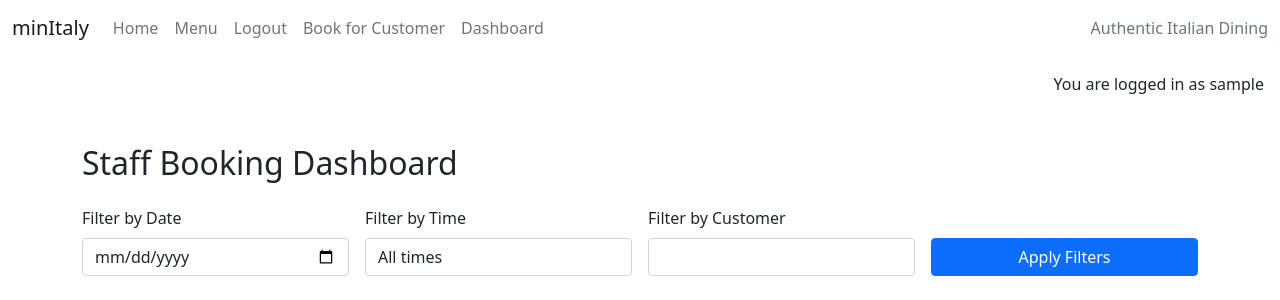
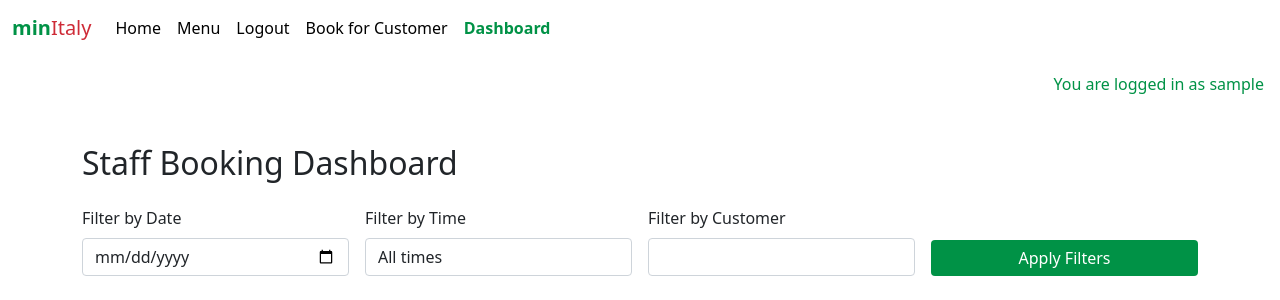
Before and after one commit to Fariba-Kamani/minitaly-booking-system, a Django app: page /staff/dashboard/ in a window 1280 px wide. Shown: the top 300 px of the page. Run offline with Django 4.2, Linux system fonts and the light colour scheme; the visitor is signed in with stand-in values (Sample User, id 1); data that the repository does not hold is empty; parts of the project's set-up code (start-up, migrations or seed data) failed here and were passed over.

Commit message:
style: improve responsiveness and styling of staff dashboard

```diff
--- a/staff/templates/staff/dashboard.html
+++ b/staff/templates/staff/dashboard.html
@@ -41,11 +41,11 @@
     </div>
 
     <div class="col-md-3 align-self-end">
-      <button type="submit" class="btn btn-primary w-100">Apply Filters</button>
+      <button type="submit" class="btn filter-btn w-100">Apply Filters</button>
     </div>
   </form>
-
-  <table class="table table-striped">
+  <div class="table-responsive">
+    <table class="table table-striped">
     <thead>
       <tr>
         <th>Customer</th>
@@ -65,17 +65,21 @@
         <td>{{ booking.num_guests }}</td>
         <td>{{ booking.special_request|default:"—" }}</td>
         <td>
-          <a href="{% url 'staff_booking_edit' booking.pk %}" class="btn btn-sm btn-warning">Edit</a>
 
-          <!-- Cancel button with modal trigger -->
-          <button
+          <div class="d-flex flex-column gap-2">
+            <a href="{% url 'staff_booking_edit' booking.pk %}" class="btn btn-sm btn-edit w-100">Edit</a>
+
+            <!-- Cancel button with modal trigger -->
+            <button
             type="button"
-            class="btn btn-sm btn-outline-danger"
+            class="btn btn-sm btn-cancel w-100"
             data-bs-toggle="modal"
             data-bs-target="#cancelModal{{ booking.id }}"
           >
             Cancel
-          </button>
+            </button>
+          </div>
+
 
           <!-- Modal -->
           <div
@@ -128,6 +132,7 @@
       </tr>
       {% endfor %}
     </tbody>
-  </table>
+    </table>
+  </div>
 </div>
 {% endblock %}
--- a/staff/templates/staff/staff_form.html
+++ b/staff/templates/staff/staff_form.html
@@ -102,7 +102,7 @@
     </div>
     {% endif %}
 
-    <button type="submit" class="btn btn-success">
+    <button type="submit" class="btn btn-signup">
         {% if form.instance.pk %}
           Update Booking
         {% else %}
--- a/static/css/style.css
+++ b/static/css/style.css
@@ -1,3 +1,35 @@
+/* base.html */
+
+/* Logo */
+.text-italy-green {
+    color: #009246 !important;  /* Italian green */
+  }
+
+  .text-italy-red {
+    color: #ce2b37 !important;  /* Italian red */
+  }
+
+/* Base nav-link style */
+.nav-link {
+    color: black !important;
+    transition: color 0.3s ease;
+  }
+
+  /* Active nav-link (Italian green) */
+  .nav-link.active {
+    color: #009246 !important;
+    font-weight: 600;
+  }
+
+  .status-login {
+    color: #009246 !important;
+  }
+
+  .status-log-out {
+    color: #CE2B37 !important;
+
+  }
+
 /* index.html */
 .hero-image {
     position: relative;
@@ -25,13 +57,81 @@
   }
 
   .btn-light:hover {
-    color: gray !important;
+    color: #009246 !important;
   }
 
   /* menu.html */
   .card.italian-border {
     border: 2px solid #CE2B37;
     border-radius: 10px;
+  }
+  /* staff_form.html */
+  .form-check-input:checked {
+    background-color: #009246;
+    border-color: #009246;
+  }
+
+  /* dashboard.html */
+  .filter-btn {
+    background-color: #009246;
+    color: white;
+    border: none;
+  }
+
+  .filter-btn:hover {
+    background-color: #afeecd;
+    color: black;
+  }
+
+  .btn-edit {
+    background-color: #009246;
+    color: white;
+    border: none;
+    min-width: 75px;
+  }
+
+  .btn-edit:hover {
+    background-color: #afeecd;
+    color: black;
+  }
+
+  .btn-cancel {
+    background-color: #c70039;
+    color: white;
+    border: none;
+    min-width: 75px;
+  }
+
+  .btn-cancel:hover {
+    background-color: #f07f9d;
+    color: black;
+  }
+
+
+  /* login.html, logout.html, and signup.html */
+
+  .link {
+    color: #009246;
+  }
+
+  .link:hover {
+    color: #007a3d;
+  }
+
+  input[type="checkbox"] {
+    accent-color: #009246;
+  }
+
+  .btn-signup {
+    background-color: #009246;
+    color: white;
+    margin-bottom: 2rem;
+    border: none;
+  }
+
+  .btn-signup:hover {
+    background-color: #afeecd; /* light green on hover */
+    color: black;
   }
 
   /* Footer */
@@ -41,5 +141,5 @@
   }
 
   .social-icons a:hover i {
-    color: gray;
+    color: #009246;
   }
--- a/templates/base.html
+++ b/templates/base.html
@@ -35,7 +35,7 @@
       crossorigin="anonymous"
     />
     <!-- style.css -->
-    <link rel="stylesheet" href="{% static 'css/style.css' %}">
+    <link rel="stylesheet" href="{% static 'css/style.css' %}" />
   </head>
 
   <body class="d-flex flex-column h-100 main-bg">
@@ -43,9 +43,7 @@
     <nav class="navbar navbar-expand-lg navbar-light bg-white">
       <div class="container-fluid">
         <a class="navbar-brand" href="{% url 'home' %}">
-          <span class="brand"
-            >m<span class="red-o">i</span>n<span class="thin">Italy</span></span
-          >
+          <span class="text-italy-green fw-bold">min</span><span class="text-italy-red fw-light">Italy</span>
         </a>
         <button
           class="navbar-toggler"
@@ -69,9 +67,11 @@
               >
             </li>
             <li class="nav-item">
-              <a class="nav-link {% if request.path == '/menu/' %}active{% endif %}"
-              href="{% url 'menu' %}"
-              >Menu</a>
+              <a
+                class="nav-link {% if request.path == '/menu/' %}active{% endif %}"
+                href="{% url 'menu' %}"
+                >Menu</a
+              >
             </li>
 
             {% if user.is_authenticated %}
@@ -84,28 +84,45 @@
             </li>
 
             {% if user.is_staff %}
+            {% url 'staff_booking_create' as staff_booking_create_url %}
             <li class="nav-item">
-              <a class="nav-link" href="{% url 'staff_booking_create' %}"
-                >Book for Customer</a
+              <a
+                class="nav-link {% if request.path == staff_booking_create_url %}active{% endif %}"
+                href="{{ staff_booking_create_url }}"
               >
+                Book for Customer
+              </a>
             </li>
+            {% url 'staff_dashboard' as staff_dashboard_url %}
             <li class="nav-item">
-              <a class="nav-link" href="{% url 'staff_dashboard' %}"
-                >Dashboard</a
+              <a
+                class="nav-link {% if request.path == staff_dashboard_url %}active{% endif %}"
+                href="{{ staff_dashboard_url }}"
               >
+                Dashboard
+              </a>
             </li>
             {% else %}
+            {% url 'booking_list' as booking_list_url %}
             <li class="nav-item">
-              <a class="nav-link" href="{% url 'booking_list' %}"
-                >My Bookings</a
+              <a
+                class="nav-link {% if request.path == booking_list_url %}active{% endif %}"
+                href="{{ booking_list_url }}"
               >
+                My Bookings
+              </a>
             </li>
+            {% url 'booking_create' as booking_create_url %}
             <li class="nav-item">
-              <a class="nav-link" href="{% url 'booking_create' %}"
-                >Book a Table</a
+              <a
+                class="nav-link {% if request.path == booking_create_url %}active{% endif %}"
+                href="{{ booking_create_url }}"
               >
+                Book a Table
+              </a>
             </li>
-            {% endif %} {% else %}
+            {% endif %}
+            {% else %}
             <li class="nav-item">
               <a
                 class="nav-link {% if request.path == signup_url %}active{% endif %}"
@@ -122,18 +139,18 @@
             </li>
             {% endif %}
           </ul>
-
-          <span class="navbar-text text-muted"> Authentic Italian Dining </span>
         </div>
       </div>
     </nav>
 
     <main class="flex-shrink-0 main-bg">
       {% if user.is_authenticated %}
-      <p class="text-end m-3">You are logged in as {{ user }}</p>
+      <p class="text-end m-3 status-login">You are logged in as {{ user }}</p>
       {% else %}
-      <p class="text-end m-3">You are not logged in</p>
-      {% endif %} {% block content %}
+      <p class="text-end m-3 status-log-out">You are not logged in</p>
+      {% endif %}
+
+      {% block content %}
       <!-- Content Goes here -->
       {% endblock content %}
     </main>
@@ -144,16 +161,36 @@
         <p class="mb-1">© 2025 MinItaly — All rights reserved.</p>
         <p class="mb-2 small">Proudly built by Code Instituters</p>
         <div class="social-icons d-flex justify-content-center gap-3">
-          <a href="https://www.facebook.com" class="text-dark social-link" target="_blank" aria-label="Facebook">
+          <a
+            href="https://www.facebook.com"
+            class="text-dark social-link"
+            target="_blank"
+            aria-label="Facebook"
+          >
             <i class="fab fa-facebook fa-lg"></i>
           </a>
-          <a href="https://www.twitter.com" class="text-dark social-link" target="_blank" aria-label="Twitter">
+          <a
+            href="https://www.twitter.com"
+            class="text-dark social-link"
+            target="_blank"
+            aria-label="Twitter"
+          >
             <i class="fab fa-twitter fa-lg"></i>
           </a>
-          <a href="https://www.instagram.com" class="text-dark social-link" target="_blank" aria-label="Instagram">
+          <a
+            href="https://www.instagram.com"
+            class="text-dark social-link"
+            target="_blank"
+            aria-label="Instagram"
+          >
             <i class="fab fa-instagram fa-lg"></i>
           </a>
-          <a href="https://www.youtube.com" class="text-dark social-link" target="_blank" aria-label="YouTube">
+          <a
+            href="https://www.youtube.com"
+            class="text-dark social-link"
+            target="_blank"
+            aria-label="YouTube"
+          >
             <i class="fab fa-youtube fa-lg"></i>
           </a>
         </div>
```
